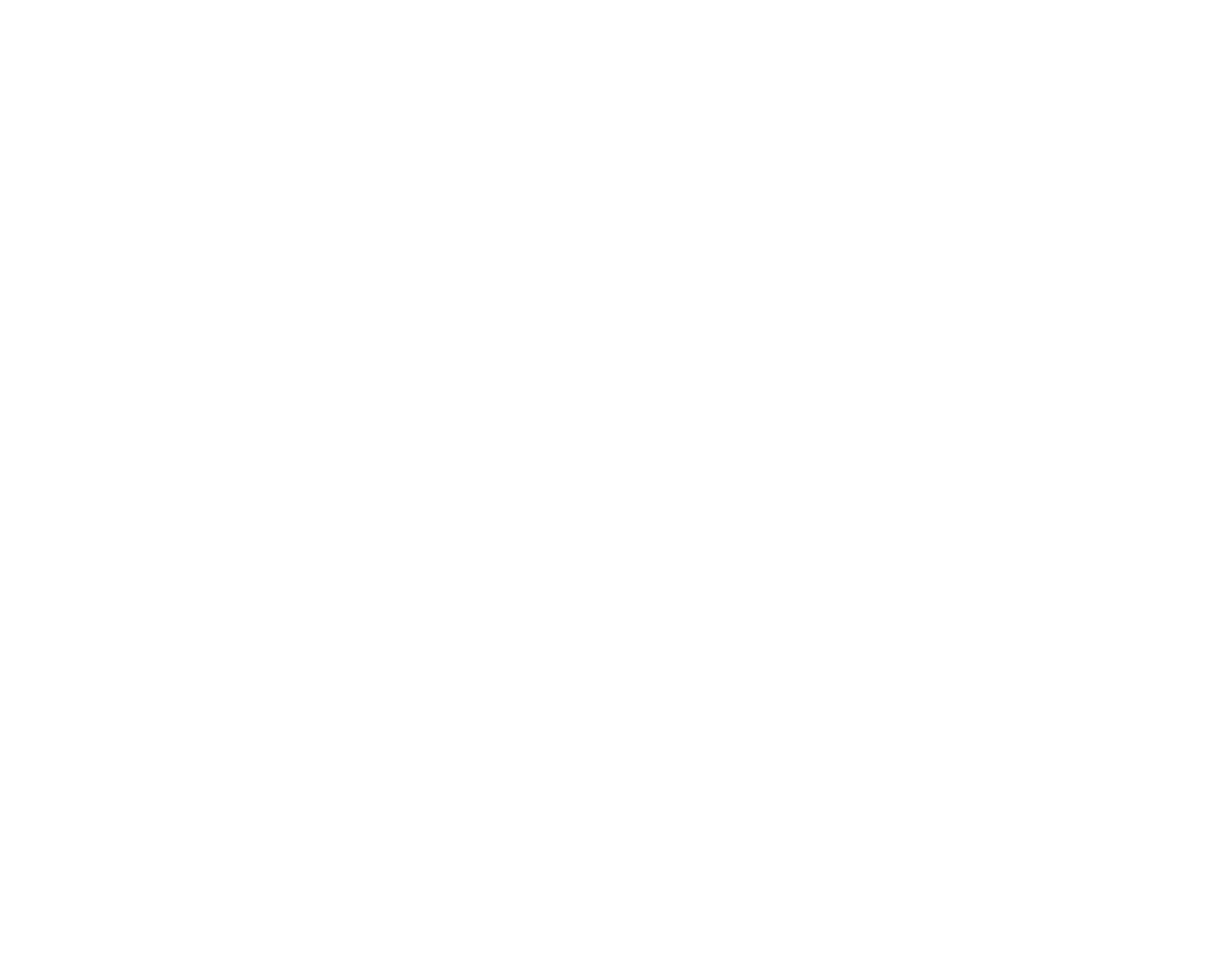
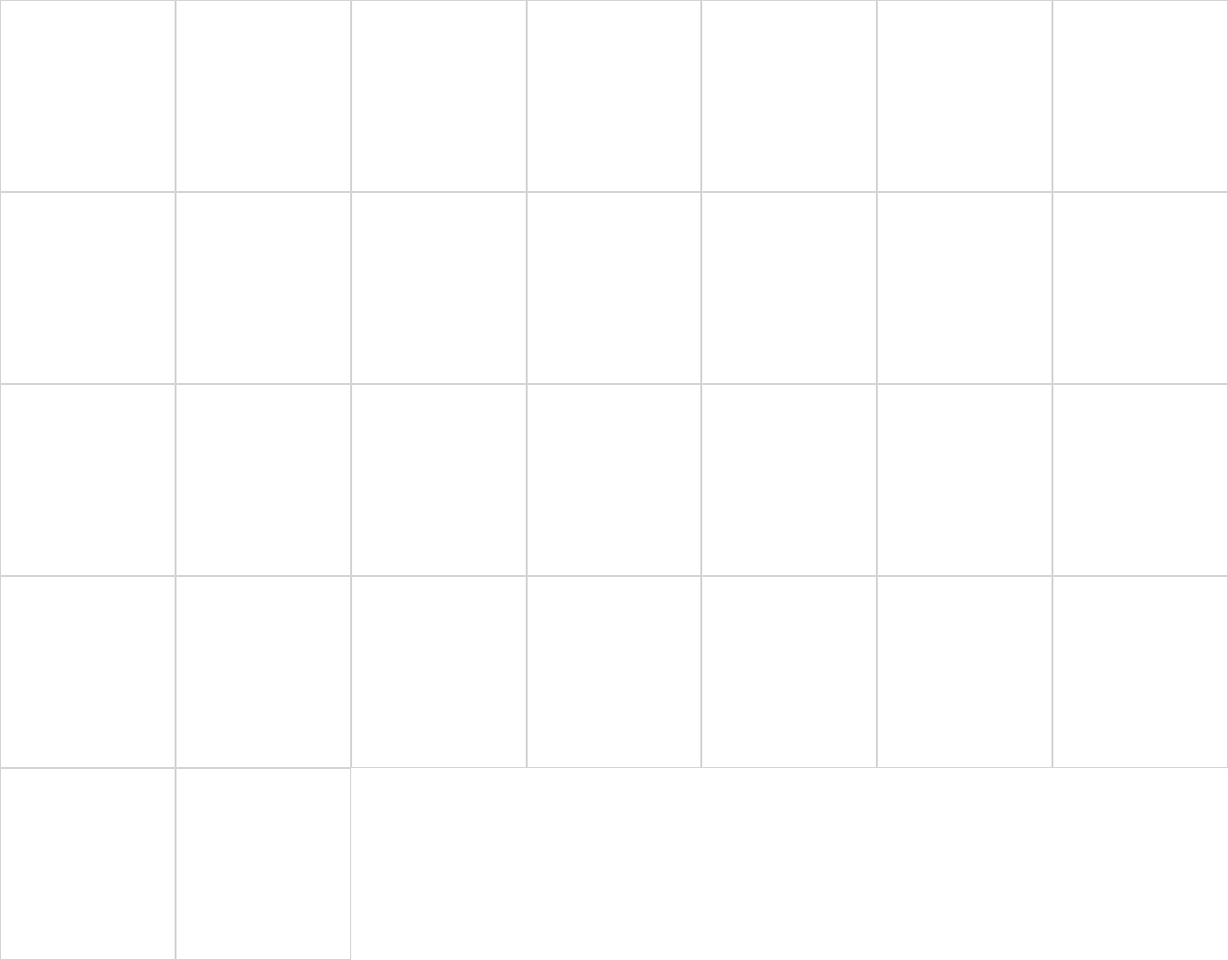
Before and after one commit to NadiiaPavliuchenko/calendar, a plain HTML site: page index.html in a window 1280 px wide. Shown: the whole page at 96% size. Before the commit the page ends 800 px from the top, so only its background shows below. Drawn offline with Linux system fonts and the light colour scheme.

Commit message:
Deploying to gh-pages from @ NadiiaPavliuchenko/calendar@765fd9508c040af6c1e6163adea0383fcce45987 🚀

```diff
--- a/assets/index-B5Qt9EMX.js
+++ /dev/null
@@ -1 +0,0 @@
-(function(){const t=document.createElement("link").relList;if(t&&t.supports&&t.supports("modulepreload"))return;for(const e of document.querySelectorAll('link[rel="modulepreload"]'))i(e);new MutationObserver(e=>{for(const r of e)if(r.type==="childList")for(const o of r.addedNodes)o.tagName==="LINK"&&o.rel==="modulepreload"&&i(o)}).observe(document,{childList:!0,subtree:!0});function s(e){const r={};return e.integrity&&(r.integrity=e.integrity),e.referrerPolicy&&(r.referrerPolicy=e.referrerPolicy),e.crossOrigin==="use-credentials"?r.credentials="include":e.crossOrigin==="anonymous"?r.credentials="omit":r.credentials="same-origin",r}function i(e){if(e.ep)return;e.ep=!0;const r=s(e);fetch(e.href,r)}})();
--- /dev/null
+++ b/assets/index-CQvu4Owd.js
@@ -0,0 +1 @@
+(function(){const r=document.createElement("link").relList;if(r&&r.supports&&r.supports("modulepreload"))return;for(const e of document.querySelectorAll('link[rel="modulepreload"]'))s(e);new MutationObserver(e=>{for(const t of e)if(t.type==="childList")for(const n of t.addedNodes)n.tagName==="LINK"&&n.rel==="modulepreload"&&s(n)}).observe(document,{childList:!0,subtree:!0});function a(e){const t={};return e.integrity&&(t.integrity=e.integrity),e.referrerPolicy&&(t.referrerPolicy=e.referrerPolicy),e.crossOrigin==="use-credentials"?t.credentials="include":e.crossOrigin==="anonymous"?t.credentials="omit":t.credentials="same-origin",t}function s(e){if(e.ep)return;e.ep=!0;const t=a(e);fetch(e.href,t)}})();const d={calendar:document.querySelector(".calendar")},c=new Date,i=[{month:"January",days:31},{month:"February",days:l()},{month:"March",days:31},{month:"April",days:30},{month:"May",days:31},{month:"June",days:30},{month:"July",days:31},{month:"August",days:31},{month:"September",days:30},{month:"October",days:31},{month:"November",days:30},{month:"December",days:31}];function l(){const o=c.getFullYear();let r=28;return o%400===0&&(r=29),r}const u=()=>{for(let o=1;o<=i[c.getMonth()].days;o+=1){let r=document.createElement("div");r.classList.add("cell"),d.calendar.appendChild(r)}};u();
--- a/index.html
+++ b/index.html
@@ -4,9 +4,12 @@
     <meta charset="UTF-8" />
     <meta name="viewport" content="width=device-width, initial-scale=1.0" />
     <title>Calendar App</title>
-    <script type="module" crossorigin src="/calendar/assets/index-B5Qt9EMX.js"></script>
+    <script type="module" crossorigin src="/calendar/assets/index-CQvu4Owd.js"></script>
+    <link rel="stylesheet" crossorigin href="/calendar/assets/index-QijXzYt1.css">
   </head>
   <body>
-    <div class="clendar"></div>
+    <div class="app">
+      <div class="calendar"></div>
+    </div>
   </body>
 </html>
```
Also changed, not shown: assets/index-QijXzYt1.css (added, +1 -0 lines).
